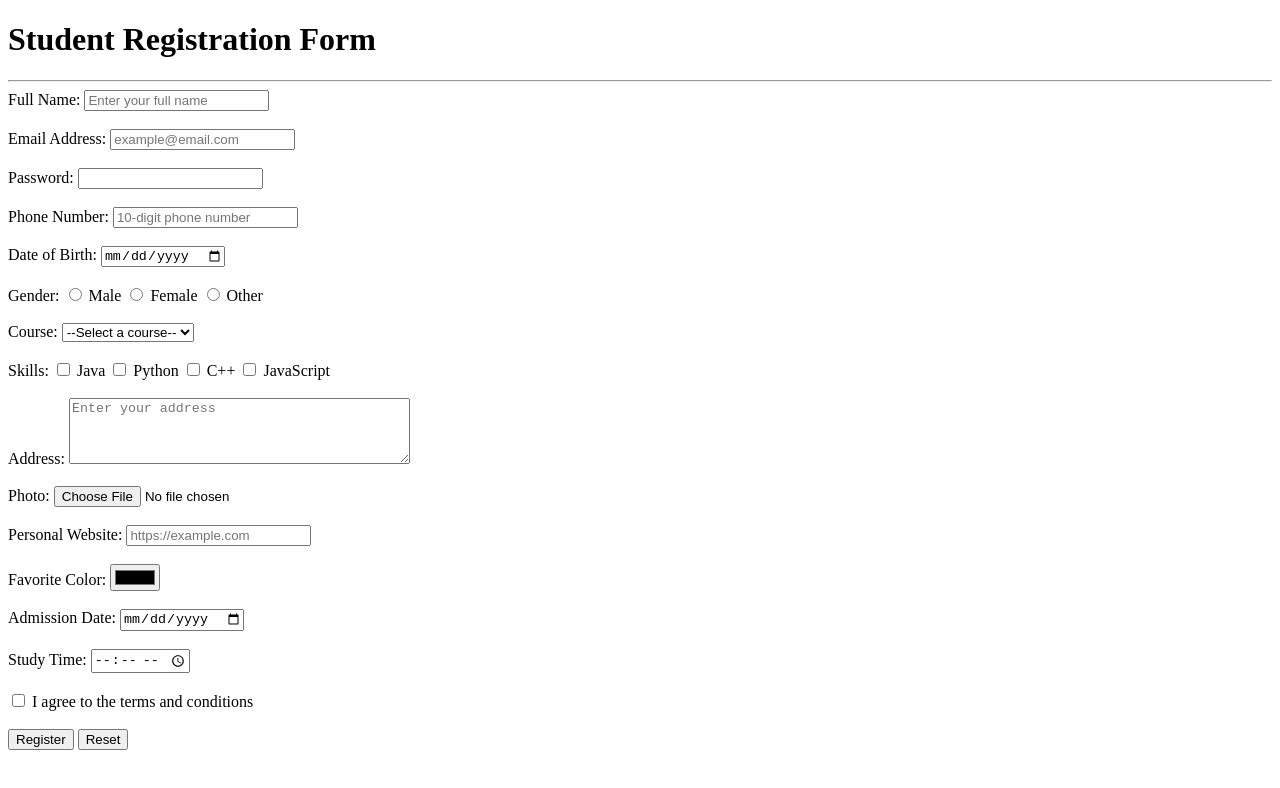
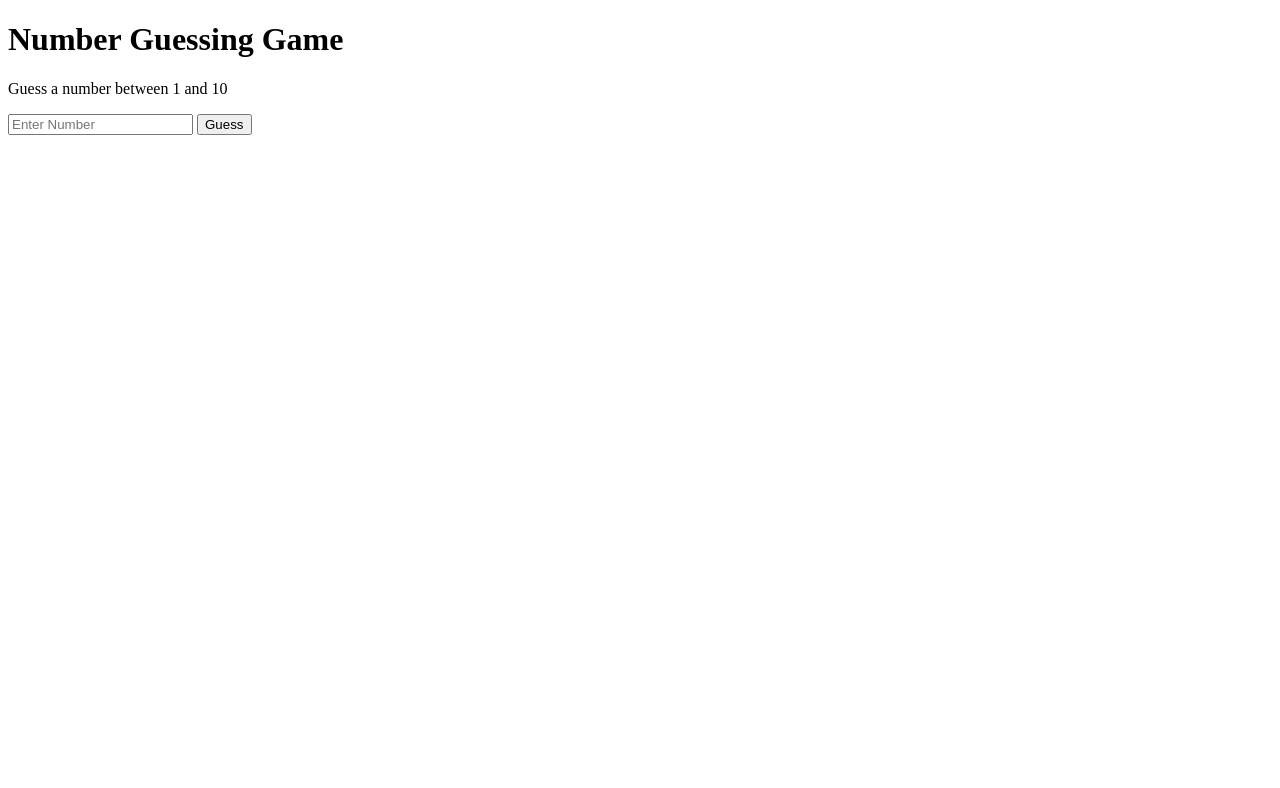
Before and after one commit to kreshinagar27/WDD, a plain HTML site: page index.html in a window 1280 px wide. Drawn offline with Linux system fonts and the light colour scheme.

Commit message:
Add files via upload

```diff
--- a/index.html
+++ b/index.html
@@ -1,80 +1,44 @@
 <!DOCTYPE html>
-<html lang="en">
+<html>
 <head>
-    <meta charset="UTF-8">
-    <meta name="viewport" content="width=device-width, initial-scale=1.0">
-    <title>Student Registration Form</title>
+    <title>Number Guessing Game</title>
 </head>
+
 <body>
-    <h1>Student Registration Form</h1>
-    <hr>
-    <form action="#" method="post">
-        <label for="full name">Full Name:</label>
-        <input type="text" id="full name" name="full name" placeholder="Enter your full name" required>
-        <br><br>
-        <label for="email">Email Address:</label>
-        <input type="email" id="email" name="email" placeholder="example@email.com" required>
-        <br><br>
-        <label for="password">Password:</label>
-        <input type="password" id="password" name="password" minlength="6" required>
-        <br><br>
-        <label for="phone">Phone Number:</label>
-        <input type="tel" id="phone" name="phone" pattern="[0-9]{10}" placeholder="10-digit phone number" required>
-        <br><br>
-        <label for="dob">Date of Birth:</label>
-        <input type="date" id="dob" name="dob" required>
-        <br><br>
-        <label>Gender:</label>
-        <input type="radio" id="male" name="gender" value="male">
-        <label for="male">Male</label>
-        <input type="radio" id="female" name="gender" value="female">
-        <label for="female">Female</label>
-        <input type="radio" id="other" name="gender" value="other">
-        <label for="other">Other</label>
-        <br><br>
-        <label for="course">Course:</label>
-        <select id="course" name="course" required>
-            <option value="">--Select a course--</option>
-            <option value="B-TECH">B-TECH</option>
-            <option value="BCA">BCA</option>
-            <option value="BSC">BSC</option>
-            <option value="M-TECH">M-TECH</option>
-            <option value="MSC">MSC</option>
-        </select>
-        <br><br>
-        <label>Skills:</label>
-        <input type="checkbox" id="java" name="skills" value="Java">
-        <label for="java">Java</label>
-        <input type="checkbox" id="python" name="skills" value="Python">
-        <label for="python">Python</label>
-        <input type="checkbox" id="c++" name="skills" value="C++">
-        <label for="c++">C++</label>
-        <input type="checkbox" id="javascript" name="skills" value="JavaScript">
-        <label for="javascript">JavaScript</label>
-        <br><br>
-        <label for="address">Address:</label>
-        <textarea id="address" name="address" rows="4" cols="40" placeholder="Enter your address"></textarea>
-        <br><br>
-        <label for="photo">Photo:</label>
-        <input type="file" id="photo" name="photo" accept="image/*">
-        <br><br>
-        <label for="website">Personal Website:</label>
-        <input type="url" id="website" name="website" placeholder="https://example.com">
-        <br><br>
-        <label for="favcolor">Favorite Color:</label>
-        <input type="color" id="favcolor" name="favcolor">
-        <br><br>
-        <label for="admission">Admission Date:</label>
-        <input type="date" id="admission" name="admission" required>
-        <br><br>
-        <label for="study time">Study Time:</label>
-        <input type="time" id="study time" name="study time">
-        <br><br>
-        <input type="checkbox" id="agree" name="agree" required>
-        <label for="agree">I agree to the terms and conditions</label>
-        <br><br>
-        <input type="submit" value="Register">
-        <input type="reset" value="Reset">
-    </form>
+
+    <h1>Number Guessing Game</h1>
+
+    <p>Guess a number between 1 and 10</p>
+
+    <input type="number" id="guess" placeholder="Enter Number">
+
+    <button onclick="checkGuess()">Guess</button>
+
+    <p id="result"></p>
+
+    <script>
+
+        let RandomNumber = Math.floor(Math.random() * 10) + 1;
+
+        function checkGuess() {
+
+            let userGuess = Number(document.getElementById("guess").value);
+
+            if (userGuess == RandomNumber) {
+                document.getElementById("result").innerHTML =
+                    "Correct! You won ";
+            }
+            else if (userGuess < RandomNumber) {
+                document.getElementById("result").innerHTML =
+                    "Too low! Try again.";
+            }
+            else {
+                document.getElementById("result").innerHTML =
+                    "Too high! Try again.";
+            }
+        }
+
+    </script>
+
 </body>
 </html>
```
